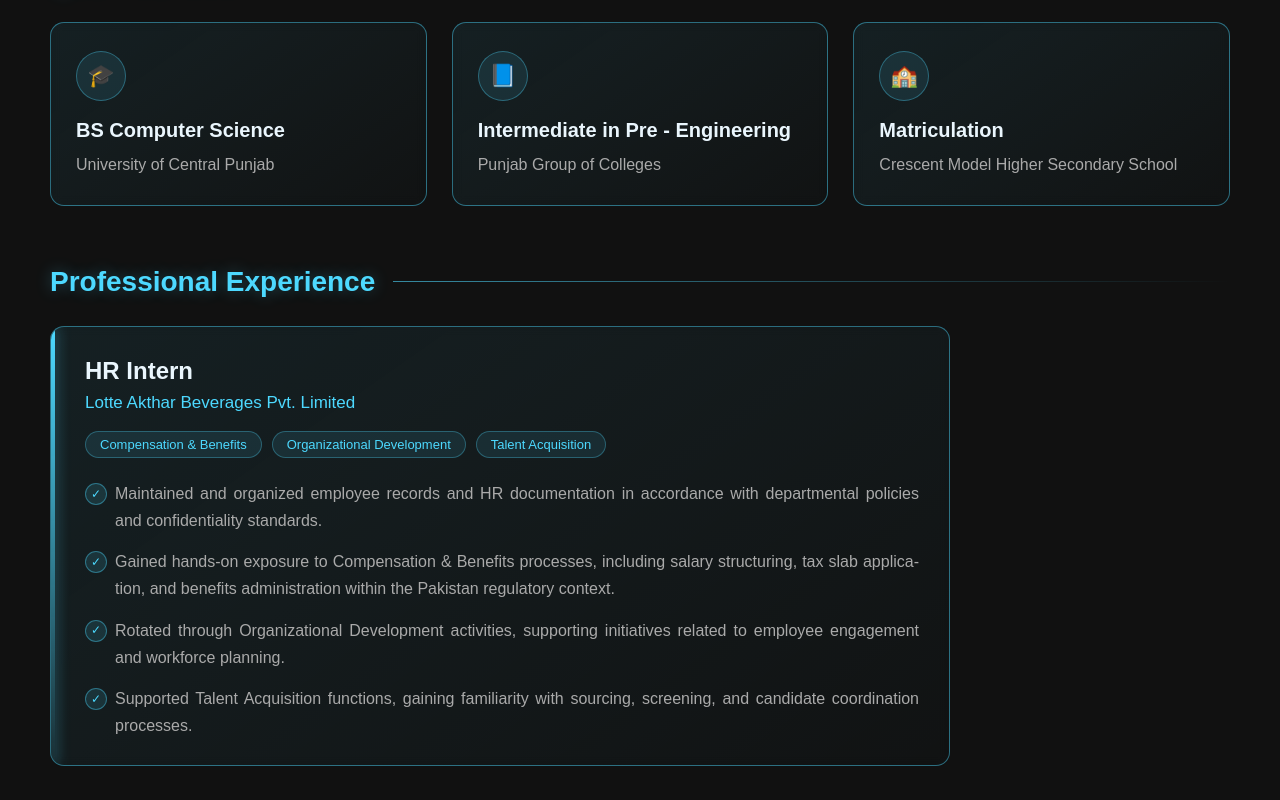
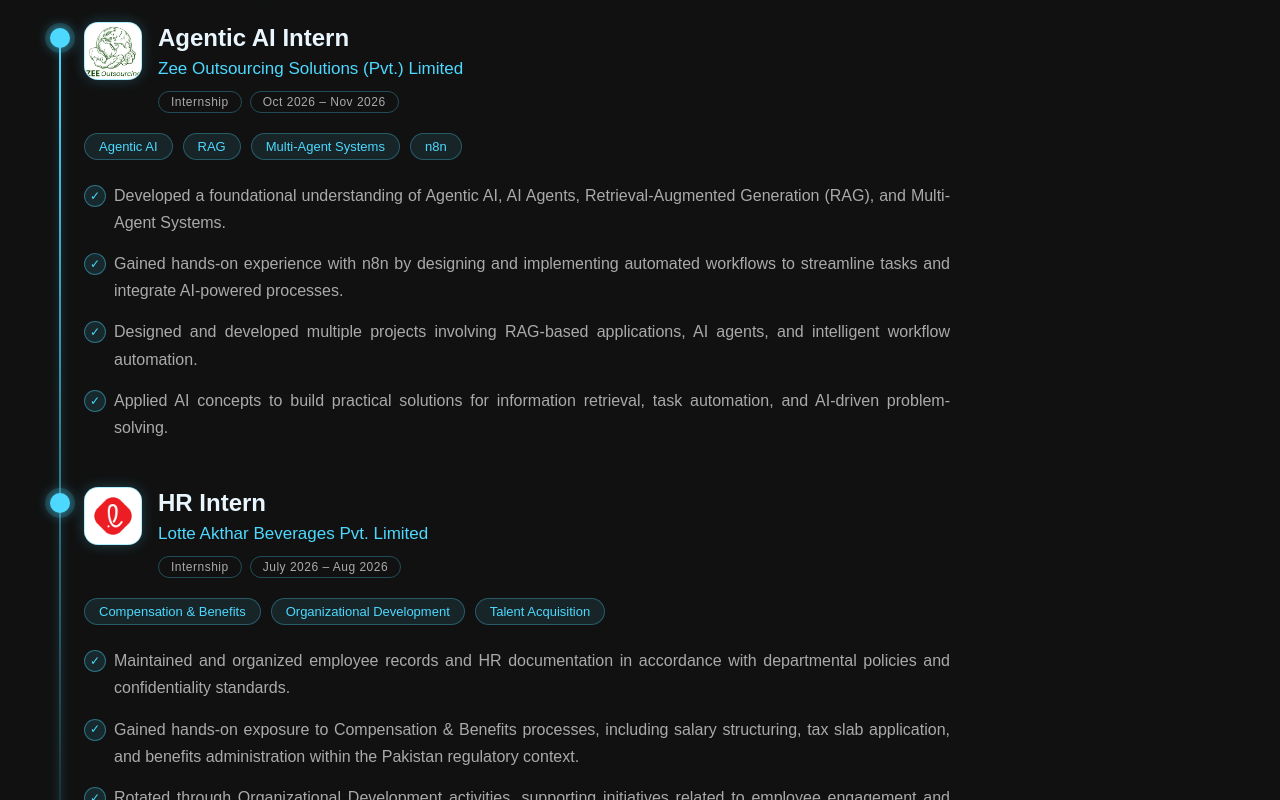
Before and after one commit to syedharishussain1717/my-portfolio-website, a React (Vite) app: page /about in a window 1280 px wide. Shown: the part 440-1240 px from the top of the page. Built offline with nearby package versions, Linux system fonts and the light colour scheme.

Commit message:
Updated Home and About me Page

```diff
--- a/src/index.css
+++ b/src/index.css
@@ -1550,7 +1550,9 @@ body {
 .about,
 .about-intro,
 .education-card,
-.experience-card {
+.exp-timeline,
+.exp-item,
+.exp-head {
   box-sizing: border-box;
 }
 
@@ -1611,10 +1613,9 @@ body {
   background: linear-gradient(90deg, rgba(77, 217, 255, 0.6), transparent);
 }
 
-/* Shared card look */
-
-.education-card,
-.experience-card {
+/* Card look (qualifications) */
+
+.education-card {
   position: relative;
   overflow: hidden;
 
@@ -1628,8 +1629,7 @@ body {
   animation: aboutFadeUp 0.8s ease both;
 }
 
-.education-card:hover,
-.experience-card:hover {
+.education-card:hover {
   transform: translateY(-6px);
   border-color: #eaf6fd;
   box-shadow: 0 12px 32px rgba(77, 217, 255, 0.22);
@@ -1696,36 +1696,127 @@ body {
   line-height: 1.5;
 }
 
-/* Professional Experience */
-
-.experience-card {
-  width: 100%;
+/* Professional Experience (timeline) */
+
+.exp-timeline {
+  position: relative;
   max-width: 900px;
-  padding: 30px 30px 26px 34px;
-}
-
-/* Left accent bar */
-.experience-card::before {
+  padding-left: 34px;
+}
+
+/* Vertical glowing line */
+.exp-timeline::before {
   content: "";
   position: absolute;
-  top: 0;
-  left: 0;
-  width: 4px;
+  left: 9px;
+  top: 8px;
+  bottom: 0;
+  width: 2px;
+  background: linear-gradient(180deg, #4dd9ff, rgba(77, 217, 255, 0.05));
+  box-shadow: 0 0 10px rgba(77, 217, 255, 0.4);
+}
+
+.exp-item {
+  position: relative;
+  padding-bottom: 10px;
+  margin-bottom: 36px;
+  animation: expFadeUp 0.8s ease backwards;
+}
+
+.exp-item:last-child {
+  margin-bottom: 0;
+}
+
+/* Dot on the line */
+.exp-dot {
+  position: absolute;
+  top: 6px;
+  left: -34px;
+  width: 20px;
+  height: 20px;
+  border-radius: 50%;
+
+  background: #4dd9ff;
+  box-shadow: 0 0 0 5px rgba(77, 217, 255, 0.15),
+    0 0 14px rgba(77, 217, 255, 0.7);
+
+  transition: transform 0.3s ease;
+}
+
+.exp-item:hover .exp-dot {
+  transform: scale(1.15);
+}
+
+/* Header: logo + title */
+.exp-head {
+  display: flex;
+  align-items: flex-start;
+  gap: 16px;
+  margin-bottom: 20px;
+}
+
+.exp-timeline .exp-logo {
+  flex: 0 0 58px;
+  width: 58px;
+  height: 58px;
+  min-width: 58px;
+  overflow: hidden;
+
+  display: flex;
+  align-items: center;
+  justify-content: center;
+
+  background: #fff;
+  border: 1px solid rgba(77, 217, 255, 0.45);
+  border-radius: 14px;
+  box-shadow: 0 0 14px rgba(77, 217, 255, 0.25);
+}
+
+.exp-timeline .exp-logo img {
+  width: 100%;
   height: 100%;
-  background: linear-gradient(180deg, #4dd9ff, rgba(77, 217, 255, 0.1));
-  box-shadow: 0 0 14px rgba(77, 217, 255, 0.6);
-}
-
-.experience-card h3 {
+  max-width: 100%;
+  object-fit: cover;
+  display: block;
+  padding: 0;
+  margin: 0;
+  border-radius: 0;
+}
+
+.exp-title {
+  min-width: 0;
+}
+
+.exp-title h3 {
+  color: #eaf6fd;
   font-size: 24px;
-  margin-bottom: 8px;
-}
-
-.experience-card h4 {
+  line-height: 1.3;
+  margin: 0 0 4px;
+  transition: color 0.3s ease;
+}
+
+.exp-item:hover .exp-title h3 {
+  color: #4dd9ff;
+}
+
+.exp-title h4 {
   color: #4dd9ff;
   font-size: 17px;
   font-weight: 500;
-  margin-bottom: 18px;
+  line-height: 1.4;
+  margin: 0 0 10px;
+}
+
+.exp-type,
+.exp-date {
+  display: inline-block;
+  margin-right: 8px;
+  padding: 3px 12px;
+  font-size: 12px;
+  letter-spacing: 0.5px;
+  color: #aaa;
+  border: 1px solid rgba(77, 217, 255, 0.3);
+  border-radius: 20px;
 }
 
 /* Rotation pills */
@@ -1806,11 +1897,23 @@ body {
   }
 }
 
+@keyframes expFadeUp {
+  from {
+    opacity: 0;
+    transform: translateY(30px);
+  }
+
+  to {
+    opacity: 1;
+    transform: translateY(0);
+  }
+}
+
 @media (prefers-reduced-motion: reduce) {
 
   .about-intro,
   .education-card,
-  .experience-card {
+  .exp-item {
     animation: none;
   }
 }
@@ -1828,6 +1931,10 @@ body {
   .education-card {
     width: calc(50% - 13px);
   }
+
+  .exp-timeline {
+    max-width: 100%;
+  }
 }
 
 /* Mobile Responsiveness */
@@ -1871,12 +1978,50 @@ body {
     padding: 22px 18px;
   }
 
-  .experience-card {
-    padding: 22px 16px 20px 22px;
-  }
-
-  .experience-card h3 {
-    font-size: 21px;
+  /* Experience timeline */
+
+  .exp-timeline {
+    padding-left: 28px;
+  }
+
+  .exp-timeline::before {
+    left: 6px;
+  }
+
+  .exp-dot {
+    left: -28px;
+    top: 4px;
+    width: 16px;
+    height: 16px;
+    box-shadow: 0 0 0 4px rgba(77, 217, 255, 0.15),
+      0 0 12px rgba(77, 217, 255, 0.7);
+  }
+
+  .exp-item {
+    margin-bottom: 28px;
+  }
+
+  .exp-head {
+    gap: 12px;
+    margin-bottom: 16px;
+  }
+
+  @media (max-width: 700px) {
+    .exp-timeline .exp-logo {
+      flex-basis: 46px;
+      width: 46px;
+      height: 46px;
+      min-width: 46px;
+      border-radius: 12px;
+    }
+  }
+
+  .exp-title h3 {
+    font-size: 20px;
+  }
+
+  .exp-title h4 {
+    font-size: 15px;
   }
 
   .exp-tags span {
@@ -1893,8 +2038,7 @@ body {
 /* Touch devices: no sticky hover */
 @media (hover: none) {
 
-  .education-card:hover,
-  .experience-card:hover {
+  .education-card:hover {
     transform: none;
     border-color: rgba(77, 217, 255, 0.45);
     box-shadow: none;
@@ -1906,6 +2050,14 @@ body {
 
   .education-card:hover::after {
     opacity: 0;
+  }
+
+  .exp-item:hover .exp-dot {
+    transform: none;
+  }
+
+  .exp-item:hover .exp-title h3 {
+    color: #eaf6fd;
   }
 }
 
--- a/src/pages/Aboutme.jsx
+++ b/src/pages/Aboutme.jsx
@@ -15,6 +15,106 @@ function Aboutme() {
           create meaningful solutions. Passionate about learning, building, and
           growing through new opportunities.
         </p>
+      </div>
+
+      <div className="experience">
+
+        <h2 className="section-title">Professional Experience</h2>
+
+        <div className="exp-timeline">
+
+          <div className="exp-item">
+            <span className="exp-dot"></span>
+
+            <div className="exp-head">
+              <div className="exp-logo">
+                <img src="/zee-logo.png" alt="Zee Outsourcing Solutions logo" />
+              </div>
+
+              <div className="exp-title">
+                <h3>Agentic AI Intern</h3>
+                <h4>Zee Outsourcing Solutions (Pvt.) Limited</h4>
+                <span className="exp-type">Internship</span>
+                <span className="exp-date">Oct 2026 – Nov 2026</span>
+              </div>
+            </div>
+
+            <div className="exp-tags">
+              <span>Agentic AI</span>
+              <span>RAG</span>
+              <span>Multi-Agent Systems</span>
+              <span>n8n</span>
+            </div>
+
+            <ul className="exp-list">
+              <li>
+                Developed a foundational understanding of Agentic AI, AI Agents,
+                Retrieval-Augmented Generation (RAG), and Multi-Agent Systems.
+              </li>
+              <li>
+                Gained hands-on experience with n8n by designing and implementing
+                automated workflows to streamline tasks and integrate AI-powered processes.
+              </li>
+              <li>
+                Designed and developed multiple projects involving RAG-based applications,
+                AI agents, and intelligent workflow automation.
+              </li>
+              <li>
+                Applied AI concepts to build practical solutions for information
+                retrieval, task automation, and AI-driven problem-solving.
+              </li>
+            </ul>
+          </div>
+
+          <div className="exp-item">
+            <span className="exp-dot"></span>
+
+            <div className="exp-head">
+              <div className="exp-logo">
+                <img src="/company-logo.png" alt="Lotte Akthar Beverages logo" />
+              </div>
+
+              <div className="exp-title">
+                <h3>HR Intern</h3>
+                <h4>Lotte Akthar Beverages Pvt. Limited</h4>
+                <span className="exp-type">Internship</span>
+                <span className="exp-date">July 2026 – Aug 2026</span>
+                {/* <span className="exp-date">Jun 2026 - Aug 2026</span> */}
+              </div>
+            </div>
+
+            <div className="exp-tags">
+              <span>Compensation &amp; Benefits</span>
+              <span>Organizational Development</span>
+              <span>Talent Acquisition</span>
+            </div>
+
+            <ul className="exp-list">
+              <li>
+                Maintained and organized employee records and HR documentation
+                in accordance with departmental policies and confidentiality standards.
+              </li>
+              <li>
+                Gained hands-on exposure to Compensation &amp; Benefits processes,
+                including salary structuring, tax slab application, and benefits
+                administration within the Pakistan regulatory context.
+              </li>
+              <li>
+                Rotated through Organizational Development activities, supporting
+                initiatives related to employee engagement and workforce planning.
+              </li>
+              <li>
+                Supported Talent Acquisition functions, gaining familiarity with
+                sourcing, screening, and candidate coordination processes.
+              </li>
+            </ul>
+          </div>
+
+          {/* Future roles: copy the whole exp-item block and paste it here */}
+
+        </div>
+
+
       </div>
 
       <div className="education">
@@ -45,45 +145,6 @@ function Aboutme() {
 
       </div>
 
-      <div className="experience">
-
-        <h2 className="section-title">Professional Experience</h2>
-
-        <div className="experience-card">
-
-          <h3>HR Intern</h3>
-          <h4>Lotte Akthar Beverages Pvt. Limited</h4>
-
-          <div className="exp-tags">
-            <span>Compensation &amp; Benefits</span>
-            <span>Organizational Development</span>
-            <span>Talent Acquisition</span>
-          </div>
-
-          <ul className="exp-list">
-            <li>
-              Maintained and organized employee records and HR documentation
-              in accordance with departmental policies and confidentiality standards.
-            </li>
-            <li>
-              Gained hands-on exposure to Compensation &amp; Benefits processes,
-              including salary structuring, tax slab application, and benefits
-              administration within the Pakistan regulatory context.
-            </li>
-            <li>
-              Rotated through Organizational Development activities, supporting
-              initiatives related to employee engagement and workforce planning.
-            </li>
-            <li>
-              Supported Talent Acquisition functions, gaining familiarity with
-              sourcing, screening, and candidate coordination processes.
-            </li>
-          </ul>
-
-        </div>
-
-      </div>
-
     </section>
   );
 }
--- a/src/pages/Home.jsx
+++ b/src/pages/Home.jsx
@@ -2,12 +2,14 @@ import Hero from "../components/Hero";
 import Projects from "../components/Projects";
 import Contact from "../components/Contact";
 import CTA from "../components/CTA";
+import Aboutme from "../pages/Aboutme";
 
 function Home() {
 
     return (
        <>
        <Hero/>
+       <Aboutme/>
        <Projects/>
        <Contact/>
        <CTA/>
```
Also changed, not shown: public/company-logo.png (added), public/zee-logo.png (added).
